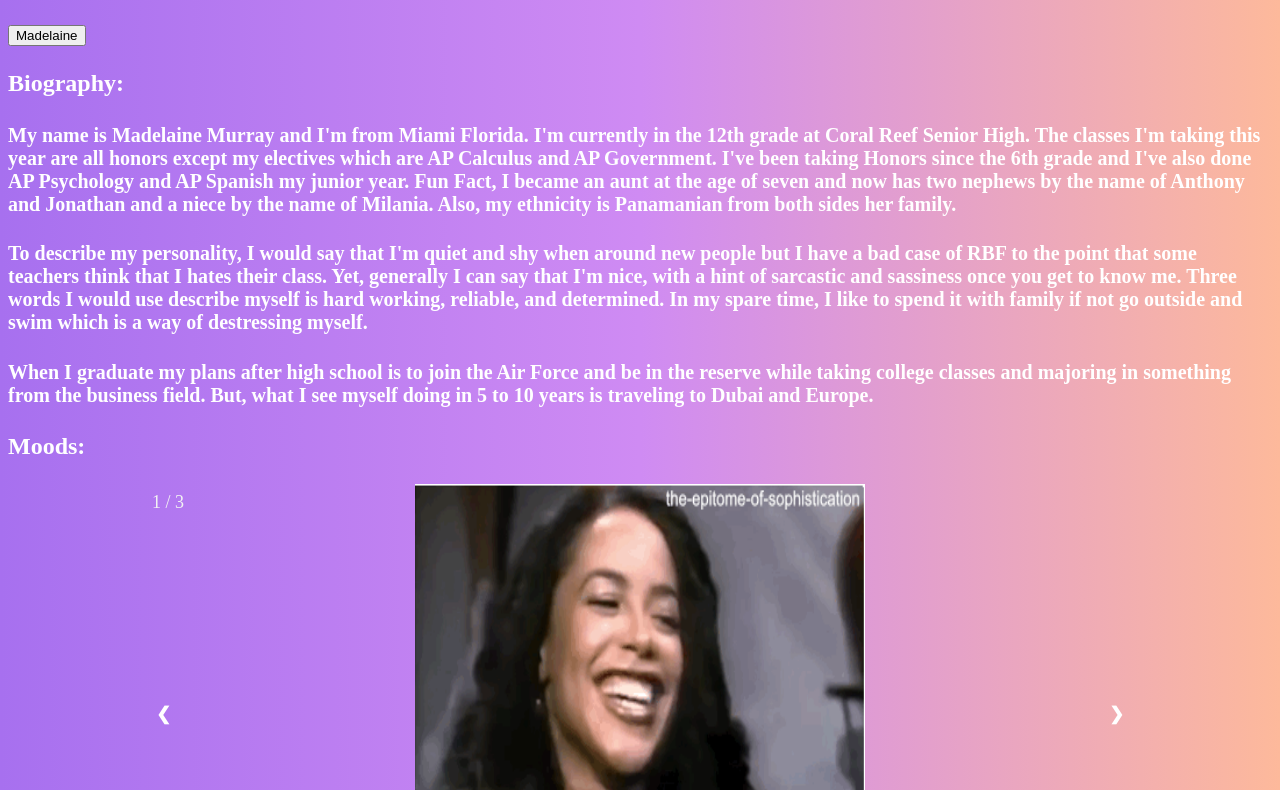
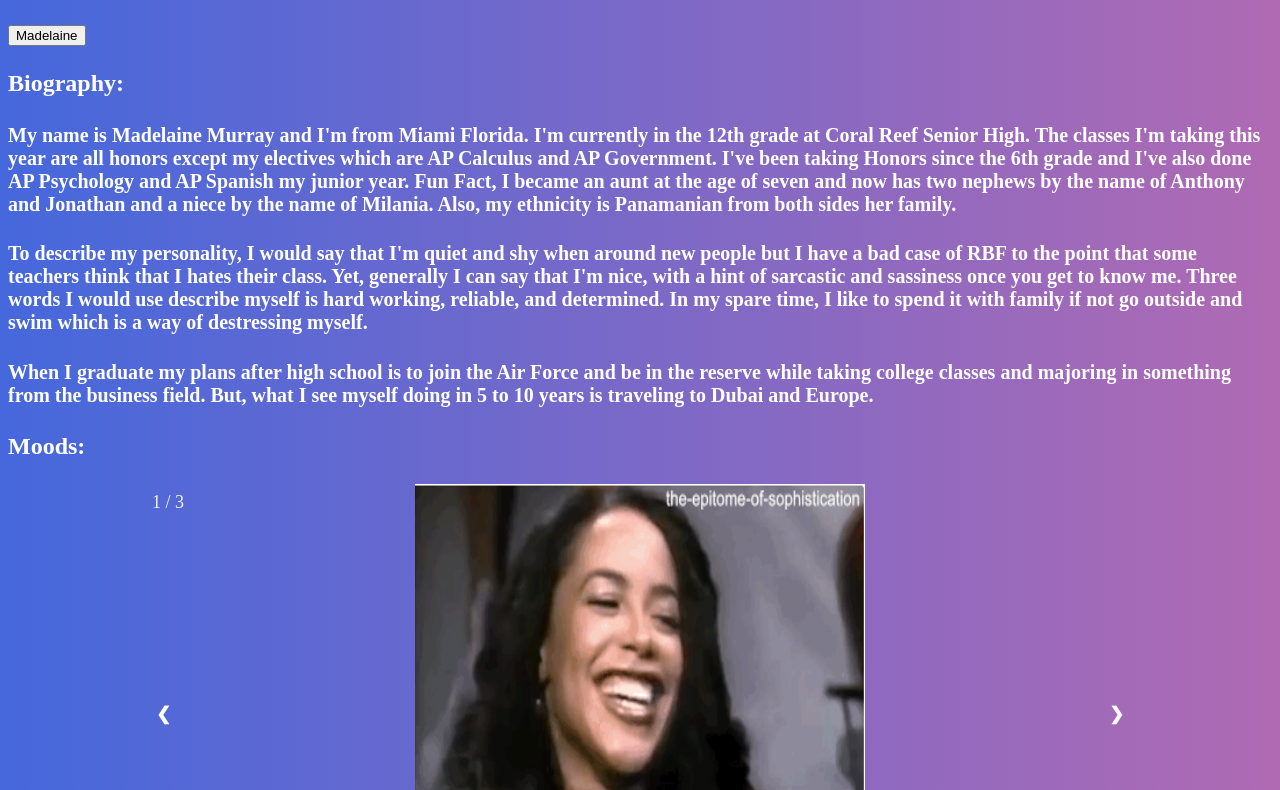
Before and after one commit to maddieyassiel/My-Site, a plain HTML site: page index.html in a window 1280 px wide. Shown: the part 102-892 px from the top of the page. Drawn offline with Linux system fonts and the light colour scheme.

Commit message:
Update myStyles.css

```diff
--- a/myStyles.css
+++ b/myStyles.css
@@ -7,7 +7,7 @@ h3 {
   font-size: 24px;
 }
 body {
-  background: linear-gradient(to right, #a770ef,#cf8bf3,#fdb99b);
+  background: linear-gradient(to right, #4568DC,#B06AB3);
 }
 h4 {
   color: white;
```
